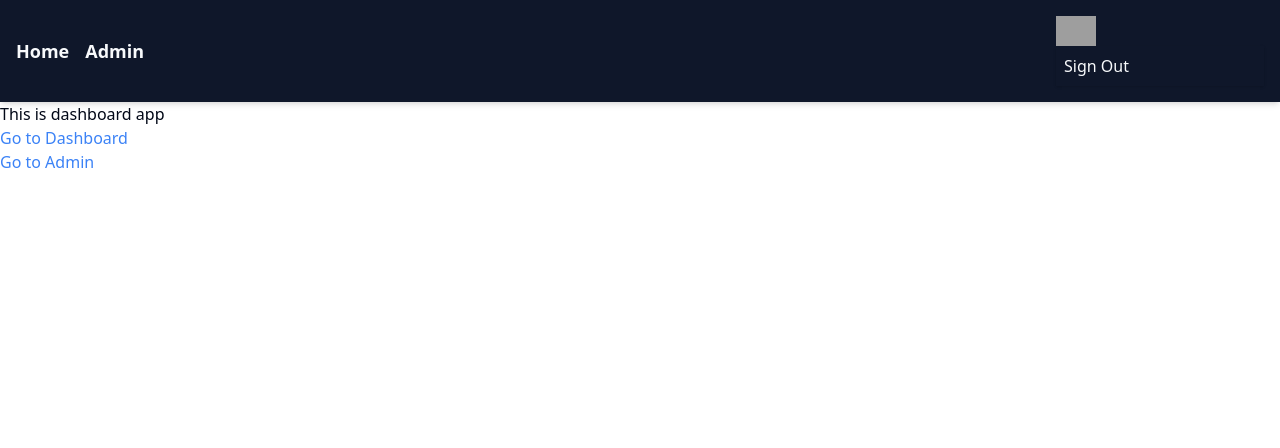
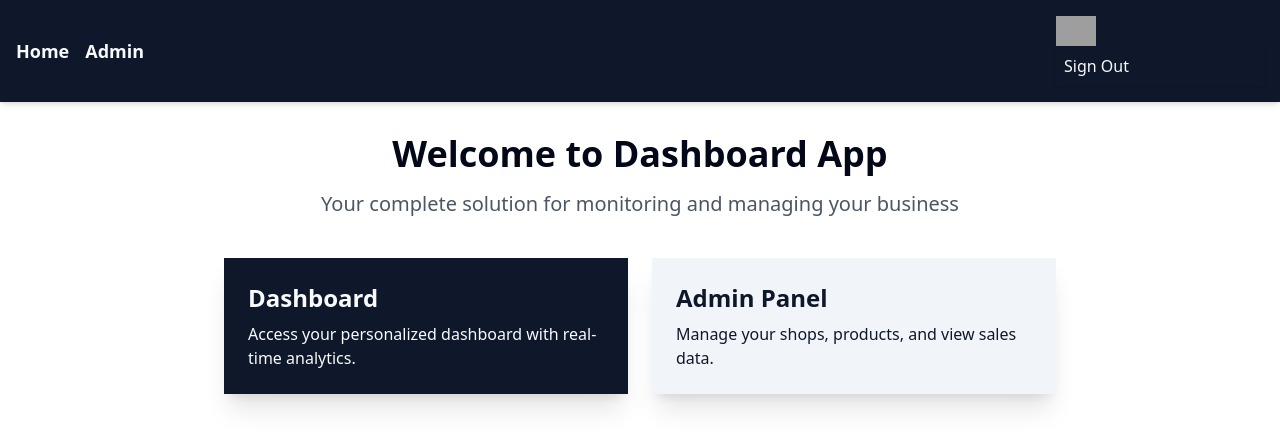
Before and after one commit to Aditya201514049/dashboard, a Next.js app: page / in a window 1280 px wide. Shown: the top 448 px of the page. Built offline with nearby package versions, Linux system fonts and the light colour scheme; no server answers; sample sign-in values are in the browser's storage; grey boxes are pictures that could not be loaded.

Commit message:
Add js-cookie for session management; integrate AuthProvider in layout and Protected component in dashboard and admin pages for authentication; enhance Home page with user-specific content and loading state

```diff
--- a/app/admin/page.jsx
+++ b/app/admin/page.jsx
@@ -1,7 +1,7 @@
-
 "use client";
 import { useState } from "react";
 import { addShop, addProduct, addSale } from "@/lib/firestore";
+import Protected from "@/components/Protected";
 
 export default function Admin() {
   // State for form data
@@ -34,6 +34,7 @@ export default function Admin() {
   };
 
   return (
+    <Protected>
       <div className="container mx-auto p-8">
         <h1 className="text-4xl font-bold text-center mb-10">Admin Dashboard</h1>
         <div className="grid grid-cols-1 md:grid-cols-2 gap-10">
@@ -223,5 +224,6 @@ export default function Admin() {
           </div>
         </div>
       </div>
+    </Protected>
   );
 }
--- a/app/dashboard/page.jsx
+++ b/app/dashboard/page.jsx
@@ -6,11 +6,13 @@ import { Calendar } from "@/components/ui/calendar";
 import { Card, CardContent, CardHeader, CardTitle } from "@/components/ui/card";
 import * as Dialog from "@radix-ui/react-dialog";
 import * as DropdownMenu from "@radix-ui/react-dropdown-menu";
+import Protected from "@/components/Protected";
 
 export default function Dashboard() {
   const [date, setDate] = useState(new Date()); // Calendar state
 
   return (
+    <Protected>
       <div className="min-h-screen bg-gray-100 p-6">
         {/* Main Container */}
         <div className="grid gap-6 lg:grid-cols-3 md:grid-cols-2 grid-cols-1">
@@ -126,5 +128,6 @@ export default function Dashboard() {
           </Dialog.Portal>
         </Dialog.Root>
       </div>
+    </Protected>
   );
 }
--- a/app/layout.js
+++ b/app/layout.js
@@ -1,5 +1,5 @@
-
 import NavbarWrapper from "@/components/ui/NavbarWrapper";
+import { AuthProvider } from "@/lib/AuthContext";
 import "./globals.css";
 
 export const metadata = {
@@ -9,13 +9,13 @@ export const metadata = {
 
 export default function RootLayout({ children }) {
   return (
-
-      <html lang="en">
-        <body>
+    <html lang="en">
+      <body>
+        <AuthProvider>
           <NavbarWrapper />
           {children}
-        </body>
-      </html>
-
+        </AuthProvider>
+      </body>
+    </html>
   );
 }
--- a/app/page.jsx
+++ b/app/page.jsx
@@ -1,18 +1,48 @@
+'use client';
+
 import { Divide } from "lucide-react";
 import Image from "next/image";
 import Link from "next/link";
+import { useAuth } from "@/lib/AuthContext";
 
 export default function Home() {
+  const { user, loading } = useAuth();
+
+  if (loading) {
+    return (
+      <div className="flex items-center justify-center min-h-screen">
+        <div className="animate-spin rounded-full h-12 w-12 border-t-2 border-b-2 border-primary"></div>
+      </div>
+    );
+  }
+
   return (
-    <div>
-      <p>This is dashboard app</p>
-      <Link href="/dashboard" className="text-blue-500 hover:underline">
-        Go to Dashboard
-      </Link>
-      <br />
-      <Link href="/admin" className="text-blue-500 hover:underline">
-        Go to Admin
-      </Link>
+    <div className="container mx-auto p-8 max-w-4xl">
+      <div className="text-center mb-10">
+        <h1 className="text-4xl font-bold mb-4">Welcome to Dashboard App</h1>
+        <p className="text-xl text-gray-600">Your complete solution for monitoring and managing your business</p>
+      </div>
+
+      {user ? (
+        <div className="grid grid-cols-1 md:grid-cols-2 gap-6">
+          <Link href="/dashboard" className="card bg-primary text-primary-foreground shadow-xl p-6 hover:scale-105 transition-transform">
+            <h2 className="text-2xl font-bold mb-2">Dashboard</h2>
+            <p>Access your personalized dashboard with real-time analytics.</p>
+          </Link>
+
+          <Link href="/admin" className="card bg-secondary text-secondary-foreground shadow-xl p-6 hover:scale-105 transition-transform">
+            <h2 className="text-2xl font-bold mb-2">Admin Panel</h2>
+            <p>Manage your shops, products, and view sales data.</p>
+          </Link>
+        </div>
+      ) : (
+        <div className="text-center">
+          <p className="text-xl mb-6">Sign in to access your dashboard and admin features</p>
+          <Link href="/signin" className="btn btn-primary btn-lg">
+            Sign In
+          </Link>
+        </div>
+      )}
     </div>
   );
 }
--- a/app/signin/page.jsx
+++ b/app/signin/page.jsx
@@ -1,4 +1,3 @@
-
 'use client';
 
 import { useEffect } from 'react';
@@ -6,6 +5,7 @@ import { useRouter } from 'next/navigation';
 import { auth } from '@/lib/firebase';
 import GoogleSignIn from '@/components/GoogleSignIn';
 import { createUserDocument } from '@/lib/firestore';
+import Cookies from 'js-cookie';
 
 const SignInPage = () => {
   const router = useRouter();
@@ -18,6 +18,14 @@ const SignInPage = () => {
         signInMethod: 'google',
         isNewUser
       });
+
+      // Set a cookie for server-side auth checking (for middleware)
+      Cookies.set('__session', 'authenticated', {
+        expires: 7, // 7 days
+        sameSite: 'strict',
+        secure: process.env.NODE_ENV === 'production'
+      });
+
       router.push(isNewUser ? '/onboarding' : '/dashboard');
     } catch (error) {
       console.error("Sign-in success handling error:", error);
@@ -37,6 +45,16 @@ const SignInPage = () => {
           await createUserDocument(user, {
             lastLogin: new Date()
           });
+
+          // Set a cookie for server-side auth checking (for middleware)
+          Cookies.set('__session', 'authenticated', {
+            expires: 7, // 7 days
+            sameSite: 'strict',
+            secure: process.env.NODE_ENV === 'production'
+          });
+
+          // Redirect to dashboard if already signed in
+          router.push('/dashboard');
         } catch (error) {
           console.error("Auth state change error:", error);
         }
--- /dev/null
+++ b/components/Protected.js
@@ -0,0 +1,28 @@
+'use client';
+
+import { useEffect } from 'react';
+import { useRouter } from 'next/navigation';
+import { useAuth } from '@/lib/AuthContext';
+
+export default function Protected({ children }) {
+  const { user, loading } = useAuth();
+  const router = useRouter();
+
+  useEffect(() => {
+    if (!loading && !user) {
+      router.push('/signin');
+    }
+  }, [user, loading, router]);
+
+  // Show loading state while checking authentication
+  if (loading) {
+    return (
+      <div className="flex items-center justify-center min-h-screen">
+        <div className="animate-spin rounded-full h-12 w-12 border-t-2 border-b-2 border-primary"></div>
+      </div>
+    );
+  }
+
+  // Only render children if user is authenticated
+  return user ? children : null;
+}
--- a/components/ui/navbar.jsx
+++ b/components/ui/navbar.jsx
@@ -3,6 +3,7 @@ import React from 'react';
 import { useRouter } from 'next/navigation';
 import Link from 'next/link';
 import { auth } from '@/lib/firebase'; // Adjust the import based on your project structure
+import Cookies from 'js-cookie';
 
 const Navbar = () => {
   const router = useRouter();
@@ -11,6 +12,10 @@ const Navbar = () => {
   const handleSignOut = async () => {
     try {
       await auth.signOut();
+
+      // Clear the authentication cookie
+      Cookies.remove('__session');
+
       router.push('/signin');
     } catch (error) {
       console.error('Error signing out:', error);
--- /dev/null
+++ b/lib/AuthContext.js
@@ -0,0 +1,46 @@
+'use client';
+
+import { createContext, useContext, useEffect, useState } from 'react';
+import { onAuthStateChanged } from 'firebase/auth';
+import { useRouter, usePathname } from 'next/navigation';
+import { auth } from './firebase';
+
+const AuthContext = createContext({
+  user: null,
+  loading: true,
+});
+
+export function AuthProvider({ children }) {
+  const [user, setUser] = useState(null);
+  const [loading, setLoading] = useState(true);
+  const router = useRouter();
+  const pathname = usePathname();
+
+  // Public paths that don't require authentication
+  const publicPaths = ['/signin', '/signup'];
+
+  useEffect(() => {
+    const unsubscribe = onAuthStateChanged(auth, (authUser) => {
+      setUser(authUser);
+      setLoading(false);
+
+      // If user is not authenticated and trying to access a protected route
+      if (!authUser && !publicPaths.includes(pathname) && typeof window !== 'undefined') {
+        router.push('/signin');
+      }
+    });
+
+    return () => unsubscribe();
+  }, [pathname, router]);
+
+  const value = {
+    user,
+    loading,
+  };
+
+  return <AuthContext.Provider value={value}>{children}</AuthContext.Provider>;
+}
+
+export function useAuth() {
+  return useContext(AuthContext);
+}
--- a/package.json
+++ b/package.json
@@ -16,6 +16,7 @@
     "clsx": "^2.1.1",
     "date-fns": "^4.1.0",
     "firebase": "^11.4.0",
+    "js-cookie": "^3.0.5",
     "lucide-react": "^0.475.0",
     "next": "15.1.7",
     "react": "^19.0.0",
```
Also changed, not shown: middleware.js (added, +45 -0 lines), 1 other file (tests, documents, lock files or other folders). Lines whose indentation alone changed are shown as unchanged.
